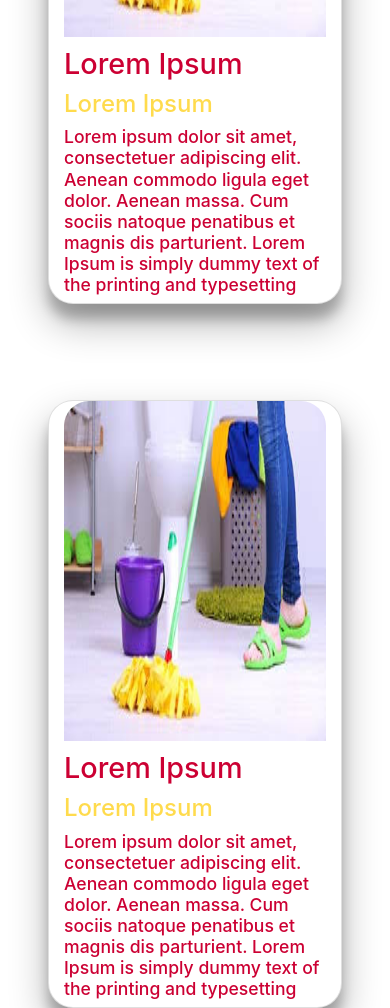
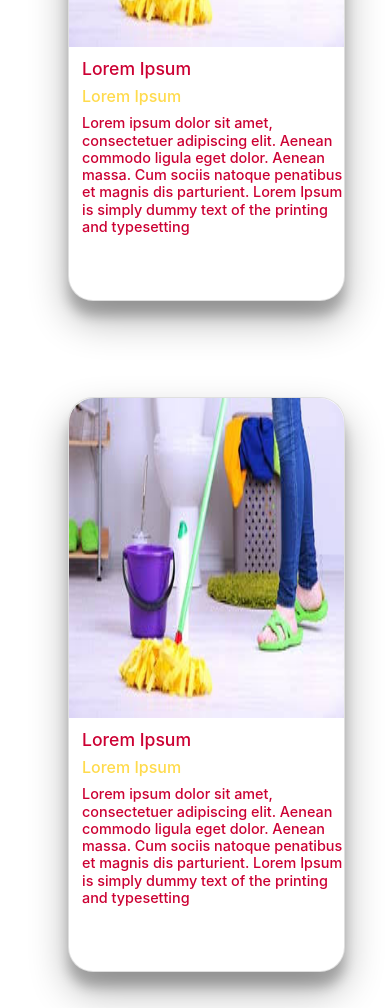
Before and after one commit to arkade99/Mypage, a plain HTML site: page index.html in a window 390 px wide. Shown: the part 960-1968 px from the top of the page. Drawn offline with nearby package versions, Linux system fonts and the light colour scheme.

Commit message:
upadate 1

```diff
--- a/index.html
+++ b/index.html
@@ -1,5 +1,6 @@
 <!DOCTYPE html>
 <html>
+<title>temp 3rd page Arka</title>
 <meta name="viewport" content="width=device-width, initial-scale=1">
  <link rel="stylesheet" href="https://maxcdn.bootstrapcdn.com/bootstrap/4.5.2/css/bootstrap.min.css">
   <script src="https://ajax.googleapis.com/ajax/libs/jquery/3.5.1/jquery.min.js"></script>
@@ -89,6 +90,7 @@
   margin: 0.5rem;
 
 }
+
 @media screen and (max-width: 500px) {
 
   .navbar a {
@@ -147,14 +149,20 @@
     h1{font-size:30px }
   }
   /* End of all Navbars */
+  .section2 {
+    padding-top: 30px;
+    padding-left: 120px;
+}
   /* For cards*/
   .card {
   box-shadow: 0 19px 38px rgba(0,0,0,0.30), 0 15px 12px rgba(0,0,0,0.22);
   background: white;
   border-radius: 25px;
   display: inline-block;
+  height: 575px;
   margin: 3rem;
   position: relative;
+  width: 510px;
 }
 .card-1 {
   box-shadow: 0 19px 38px rgba(0,0,0,0.30), 0 15px 12px rgba(0,0,0,0.22);
@@ -170,14 +178,18 @@
 .card-4 {
   box-shadow: 0 19px 38px rgba(0,0,0,0.30), 0 15px 12px rgba(0,0,0,0.22);
 }
-.x img {
+.card img {
     width: 100%;
-    height: 350px;
+    height: 330px;
     border-top-left-radius: 25px;
     border-top-right-radius: 25px;
     padding-bottom: 10px;
 }
 
+.x{
+  padding-left: 4.9%;
+    padding-top: 1px;
+}
 .x h2 {
     text-align: left;
     font-size: 180%;
@@ -211,6 +223,53 @@
     padding-left: 40px;
     padding-right: 40px;
 }
+/* This is for card */
+@media screen and (max-width: 500px) {
+  .section2 {
+    padding-left: 3%;}
+
+  .card {
+  width: 70%;
+}
+.x img{
+  height: 250px;
+}
+
+.x h2{
+  font-size: 110%;
+}
+
+.x h3{
+  font-size: 100%;
+}
+.x h4{
+  font-size: 90%;
+}
+}
+@media screen and (max-width: 730px) {
+  .section2 {
+    padding-left: 5%;}
+
+  .card {
+  width: 75%;
+}
+.x img{
+  height: 250px;
+}
+
+.x h2{
+  font-size: 110%;
+}
+
+.x h3{
+  font-size: 100%;
+}
+.x h4{
+  font-size: 90%;
+}
+
+}
+
 </style>
 <body>
 <div class="navbar_top">
@@ -234,8 +293,21 @@
 <!-- End of Top part -->
 <div class="container-fluid"  >
 <div class="row " style="margin-top:30px;">
-            <div class="card card-1 col-sm-5 x" style="color: white">
+          <div class="section2">
+            <div class="card card-1" style="color: white">
             <img src="1.jpeg">
+            <div class="x">
+                 <h2>Lorem Ipsum</h2>
+                <h3>Lorem Ipsum</h3>
+                <h4>Lorem ipsum dolor sit amet, consectetuer
+                adipiscing elit. Aenean commodo ligula eget dolor.
+                Aenean massa. Cum sociis natoque penatibus et
+                magnis dis parturient. Lorem Ipsum is simply
+                dummy text of the printing and typesetting</h4></div></div>
+
+            <div class="card card-2">
+                <img src="1.jpeg">
+                 <div class="x">
                  <h2>Lorem Ipsum</h2>
                 <h3>Lorem Ipsum</h3>
                 <h4>Lorem ipsum dolor sit amet, consectetuer
@@ -243,9 +315,11 @@
                 Aenean massa. Cum sociis natoque penatibus et
                 magnis dis parturient. Lorem Ipsum is simply
                 dummy text of the printing and typesetting</h4></div>
+              </div>
 
-            <div class="card card-2 col-sm-5 x">
+            <div class="card card-3">
                 <img src="1.jpeg">
+                <div class="x">
                  <h2>Lorem Ipsum</h2>
                 <h3>Lorem Ipsum</h3>
                 <h4>Lorem ipsum dolor sit amet, consectetuer
@@ -253,29 +327,20 @@
                 Aenean massa. Cum sociis natoque penatibus et
                 magnis dis parturient. Lorem Ipsum is simply
                 dummy text of the printing and typesetting</h4></div>
+              </div>
 
-            <div class="card card-3 col-sm-5 x">
+            <div class="card card-4">
                 <img src="1.jpeg">
+                 <div class="x">
                  <h2>Lorem Ipsum</h2>
                 <h3>Lorem Ipsum</h3>
                 <h4>Lorem ipsum dolor sit amet, consectetuer
                 adipiscing elit. Aenean commodo ligula eget dolor.
                 Aenean massa. Cum sociis natoque penatibus et
                 magnis dis parturient. Lorem Ipsum is simply
-                dummy text of the printing and typesetting</h4>
+                dummy text of the printing and typesetting</h4></div>
             </div>
-
-            <div class="card card-4 col-sm-5 x">
-                <img src="1.jpeg">
-                 <h2>Lorem Ipsum</h2>
-                <h3>Lorem Ipsum</h3>
-                <h4>Lorem ipsum dolor sit amet, consectetuer
-                adipiscing elit. Aenean commodo ligula eget dolor.
-                Aenean massa. Cum sociis natoque penatibus et
-                magnis dis parturient. Lorem Ipsum is simply
-                dummy text of the printing and typesetting</h4>
-            </div>
-        </div>
+        </div></div>
 <div class="button">
             <a href="" class="btnone"> Load More</a>
         </div></div>
```
